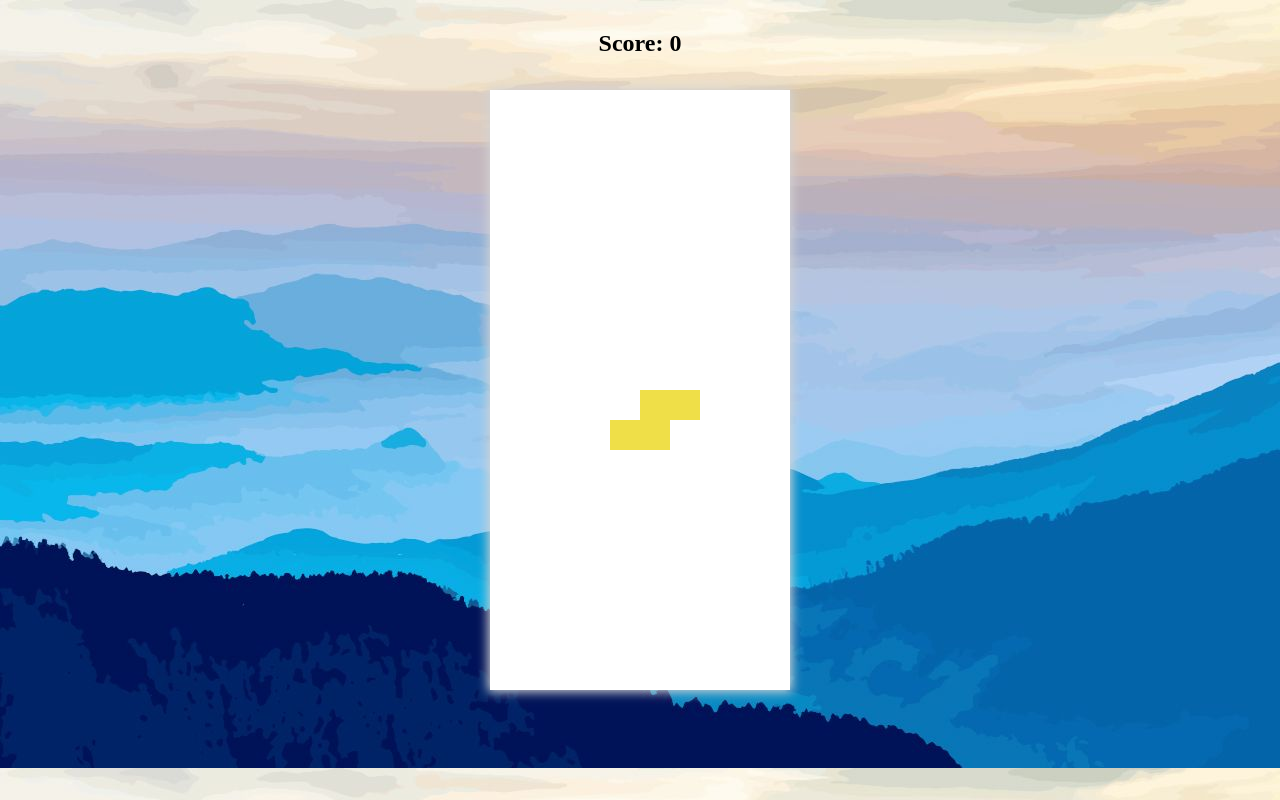
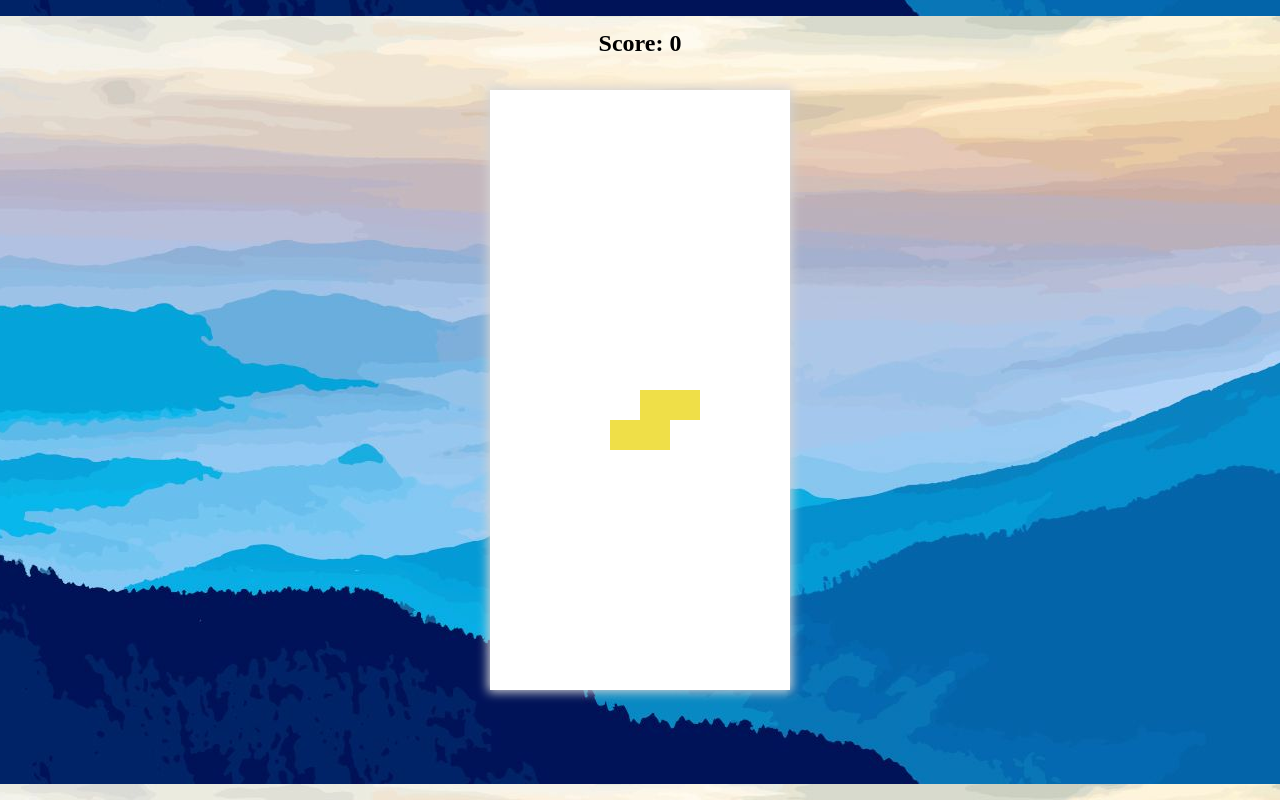
Before and after one commit to kanishk0805/Tetris-Game, a plain HTML site: page index.html in a window 1280 px wide. Drawn offline with Linux system fonts and the light colour scheme.

Commit message:
background image

```diff
--- a/style.css
+++ b/style.css
@@ -9,6 +9,9 @@ body{
     height: 90vh;
     align-items: center;
     background-image: url("img3.jpg");
+    /* background-repeat: no-repeat; */
+  background-attachment: fixed;
+  background-position: center center;
     justify-content: space-evenly;
     flex-direction: column;
     background-color: whitesmoke;
```
